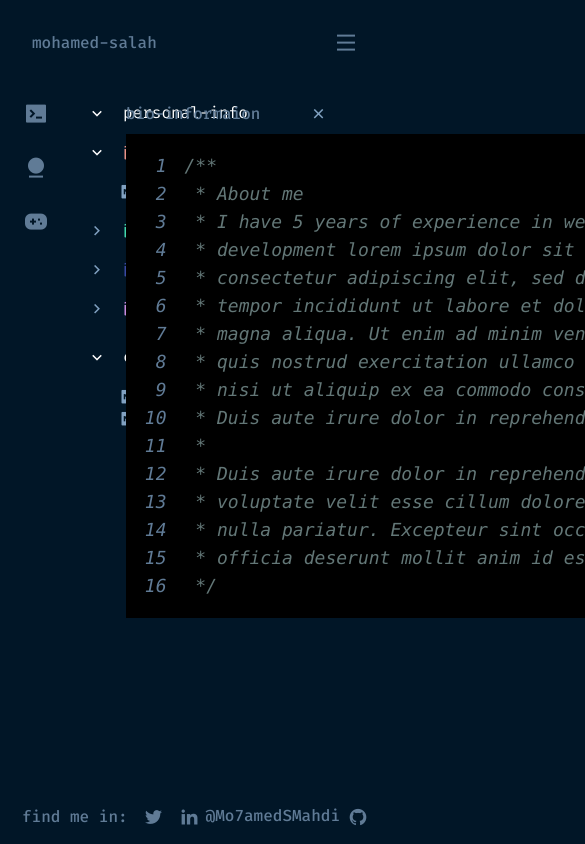
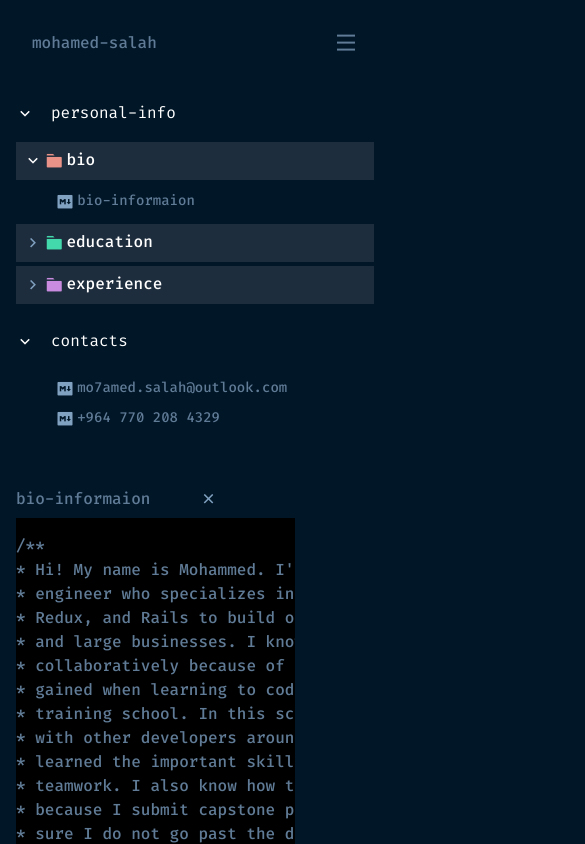
Before and after one commit to Mo7amedSMahdi/developer-portfolio, a React (Create React App) app: page /about in a window 390 px wide. Shown: the top 844 px of the page, 585 px wide, since content can reach past the window. Built offline with nearby package versions, Linux system fonts and the light colour scheme.

Commit message:
finish about page

```diff
--- a/src/components/about/About.jsx
+++ b/src/components/about/About.jsx
@@ -1,10 +1,11 @@
-import React, { useEffect } from 'react';
+import React, { useEffect, useState } from 'react';
 import { useSelector, useDispatch } from 'react-redux';
 import { Prism as SyntaxHighlighter } from 'react-syntax-highlighter';
 import { nightOwl } from 'react-syntax-highlighter/dist/esm/styles/prism';
 import './about.css';
 import Accordion from '../global/accordion';
 import CodeSnippet from '../global/codeSnippet';
+import useWindowDimensions from '../global/useWindowDimensions';
 
 const about = () => {
   const about = useSelector((state) => state.aboutReducer);
@@ -65,15 +66,21 @@ const about = () => {
           </div>
         </div>
       </div>
-
+      <div className="showcase flex">
         <div className="about-body flex flex--column">
           <div className="body-title flex">
             <p>{about.activeTab.tabTitle}</p>
             <i className="ri-close-fill icon--gray" />
           </div>
+          {useWindowDimensions().width > 768 ? (
             <SyntaxHighlighter language="javascript" style={nightOwl} showLineNumbers={true}>
               {about.activeTab.description}
             </SyntaxHighlighter>
+          ) : (
+            <SyntaxHighlighter language="javascript" style={nightOwl} showLineNumbers={false} wrapLines={true} wrapLongLines={true}>
+              {about.activeTab.description}
+            </SyntaxHighlighter>
+          )}
         </div>
 
         <div className="code-snippets flex flex--column">
@@ -85,6 +92,7 @@ const about = () => {
             <CodeSnippet />
           </div>
         </div>
+      </div>
     </section>
   );
 };
--- a/src/components/about/about.css
+++ b/src/components/about/about.css
@@ -2,11 +2,28 @@ pre {
   background: black !important;
   font-family: var(--ff-fira) !important;
   color: #607b96 !important;
+  font-style: normal !important;
+  font-weight: 450 !important;
+  font-size: 1rem !important;
+  line-height: 150% !important;
   /* padding: 2.688rem 3.375rem !important; */
 }
+
 code {
-  font-famly: var(--ff-fira) !important;
+  font-family: var(--ff-fira) !important;
   color: #607b96 !important;
+  font-style: normal;
+  font-weight: 450;
+  font-size: 1rem;
+  line-height: 150%;
+}
+
+.doc-comment {
+  color: #607b96 !important;
+  font-style: normal !important;
+  font-weight: 450 !important;
+  font-size: 1rem !important;
+  line-height: 150% !important;
 }
 
 .side-container {
@@ -57,17 +74,31 @@ code {
 }
 
 .accordion-body {
-  margin-inline-start: 2rem;
+  margin-inline-start: 2.5rem;
+}
+
+.accordion-body ol {
+  display: flex;
+  flex-direction: column;
+  gap: 0.5rem;
 }
 
 .file-element {
   cursor: pointer;
 }
 
+.showcase {
+  justify-content: space-between;
+  align-items: flex-start;
+  width: 100%;
+}
+
 .about-body {
   --gap: 0;
 
-  padding: 1.063rem 2rem;
+  max-width: 400px;
+  min-width: 50%;
+  padding: 1.063rem 0;
 }
 
 .body-title {
@@ -89,8 +120,8 @@ code {
 .code-snippet {
   width: 100%;
   padding: 2rem 0;
-
   --gap: 0.8rem;
+  max-width: 488px;
 }
 
 .code-header {
@@ -126,3 +157,108 @@ code {
   border: 1px solid var(--clr-lines);
   border-radius: 15px;
 }
+
+@media screen and (max-width: 840px) {
+  .about {
+    flex-direction: column;
+    padding-inline: 1rem;
+  }
+
+  .side-container {
+    max-width: 100%;
+  }
+
+  .side-icons {
+    display: none;
+  }
+
+  .explorer {
+    width: 100%;
+  }
+
+  .side-accordions {
+    --gap: 0.2rem;
+  }
+
+  .accordion-header {
+    background: var(--clr-lines);
+    padding: 0.5rem;
+  }
+
+  .accordion-header p {
+    color: var(--clr-white);
+  }
+
+  .accordion-body {
+    padding-block: 0.5rem;
+  }
+
+  .about-body {
+    padding-inline: 0;
+  }
+
+  pre {
+    padding-inline: 0 !important;
+  }
+
+  .code-snippets {
+    padding-inline: 0;
+  }
+
+  .actions li:nth-child(2) {
+    display: none;
+  }
+
+  .showcase {
+    flex-direction: column;
+  }
+}
+
+@media screen and (max-width: 1024px) {
+  .about {
+    padding-inline: 1rem;
+  }
+
+  .side-icons {
+    display: none;
+  }
+
+  .side-accordions {
+    --gap: 0.2rem;
+  }
+
+  .accordion-header {
+    background: var(--clr-lines);
+    padding: 0.5rem;
+  }
+
+  .accordion-header p {
+    color: var(--clr-white);
+  }
+
+  .accordion-body {
+    padding-block: 0.5rem;
+  }
+
+  .about-body {
+    padding-inline: 0;
+    max-width: 100%;
+  }
+
+  pre {
+    padding-inline: 0 !important;
+  }
+
+  .code-snippets {
+    padding-inline: 0;
+  }
+
+  .actions li:nth-child(2) {
+    display: none;
+  }
+
+  .showcase {
+    flex-direction: column;
+    width: 78%;
+  }
+}
--- a/src/components/footer/footer.css
+++ b/src/components/footer/footer.css
@@ -5,10 +5,6 @@ footer {
   width: 100%;
   gap: 1rem;
   padding: 1rem 1.375rem;
-  position: absolute;
-  bottom: 0;
-  left: 0;
-  right: 0;
 }
 
 p {
--- a/src/components/global/codeSnippet.jsx
+++ b/src/components/global/codeSnippet.jsx
@@ -25,11 +25,11 @@ const codeSnippet = () => {
         <div className="actions">
           <ul>
             <li>
-              <i class="ri-chat-smile-3-fill icon--gray" />
+              <i className="ri-chat-smile-3-fill icon--gray" />
               <p>details</p>
             </li>
             <li>
-              <i class="ri-star-fill icon--gray" />
+              <i className="ri-star-fill icon--gray" />
               <p>3</p>
               <p>Stars</p>
             </li>
--- /dev/null
+++ b/src/components/global/useWindowDimensions.jsx
@@ -0,0 +1,24 @@
+import { useState, useEffect } from 'react';
+
+function getWindowDimensions() {
+  const { innerWidth: width, innerHeight: height } = window;
+  return {
+    width,
+    height,
+  };
+}
+
+export default function useWindowDimensions() {
+  const [windowDimensions, setWindowDimensions] = useState(getWindowDimensions());
+
+  useEffect(() => {
+    function handleResize() {
+      setWindowDimensions(getWindowDimensions());
+    }
+
+    window.addEventListener('resize', handleResize);
+    return () => window.removeEventListener('resize', handleResize);
+  }, []);
+
+  return windowDimensions;
+}
--- a/src/store/about.js
+++ b/src/store/about.js
@@ -22,15 +22,11 @@ const personalInfo = [
   },
   {
     id: uuidv4(),
-    title: 'intersets',
-    tabs: [{ id: uuidv4(), description: aboutData.INTERESTS, tabTitle: 'my-interests' }],
-    iconColor: 'icon--blue',
-    isFolder: true,
-  },
-  {
-    id: uuidv4(),
     title: 'experience',
-    tabs: [{ id: uuidv4(), description: aboutData.WORK_EXPERIENCE, tabTitle: 'work-experience' }],
+    tabs: [
+      { id: uuidv4(), description: aboutData.WORK_EXPERIENCE, tabTitle: 'work-experience' },
+      { id: uuidv4(), description: aboutData.SKILLS, tabTitle: 'skills' },
+    ],
     iconColor: 'icon--lavender',
     isFolder: true,
   },
--- a/src/store/data/about.js
+++ b/src/store/data/about.js
@@ -1,52 +1,64 @@
 export const BIO_INFORMATION = `/**
- * About me
- * I have 5 years of еxperience in web
- * development lorem ipsum dolor sit amet,
- * consectetur adipiscing elit, sed do eiusmod
- * tempor incididunt ut labore et dolore
- * magna aliqua. Ut enim ad minim veniam,
- * quis nostrud exercitation ullamco laboris
- * nisi ut aliquip ex ea commodo consequat.
- * Duis aute irure dolor in reprehenderit in
- *
- * Duis aute irure dolor in reprehenderit in
- * voluptate velit esse cillum dolore eu fugiat
- * nulla pariatur. Excepteur sint occaecat
- * officia deserunt mollit anim id est laborum.
+* Hi! My name is Mohammed. I'm a full-stack software
+* engineer who specializes in  Javascript, React,
+* Redux, and Rails to build oftware solutions for small
+* and large businesses. I know how to work remotely and
+* collaboratively because of the experience I have
+* gained when learning to code at Microverse, an online
+* training school. In this school, I code every day
+* with other developers around the world and have
+* learned the important skills of communication and
+* teamwork. I also know how to work to tight deadlines
+* because I submit capstone projects every week and make
+* sure I do not go past the deadline. I also know how to
+* learn new languages quickly!.I have already created
+* some projects in Ruby, JavaScript, and HTML.  I've
+* spent the last several months working on several of
+* projects: landing pages, APIs, and a desktop delivery
+* app for a local restaurant chain. I'm in the top 5% of
+*  active GitHub users in my country, which is a small
+* brag but something I'm really proud of.
  */`;
-export const UNIVERSITY = `
- /**
- * UNIVERSITY
- * I have 5 years of еxperience in web
- * development lorem ipsum dolor sit amet,
- * consectetur adipiscing elit, sed do eiusmod
- * tempor incididunt ut labore et dolore
- * magna aliqua. Ut enim ad minim veniam,
- * quis nostrud exercitation ullamco laboris
- * nisi ut aliquip ex ea commodo consequat.
- * Duis aute irure dolor in reprehenderit in
- *
- * Duis aute irure dolor in reprehenderit in
- * voluptate velit esse cillum dolore eu fugiat
- * nulla pariatur. Excepteur sint occaecat
- * officia deserunt mollit anim id est laborum.
- */`;
+
+export const SKILLS = `export const Skills = async (baseURL) => {
+  const skillList = [
+    {
+      'Front-End': ['JavaScript', 'React', 'Redux', 'jQuery', 'HTML5', 'CSS3'],
+      'Back-End': ['Ruby', 'Rails', 'MySQL', 'Asp.net', 'PHP Laravel', 'Node.js'],
+      'Mobile development': ['Java', 'Kotlin', 'React Native', 'flutter'],
+      'Tools & Methods': ['Git', 'GitHub', 'Heroku', 'Netlify', 'Mobile/Responsive Development', 'RSpec', 'TDD'],
+      'Professional': ['Remote Pair-Programming','Mob programming', 'Teamwork', 'Mentoring']
+    }
+  ]
+  await axios.post('https://Mo7amedSMahdi.tech/personal/siklls/', skillList, {
+    headers: {
+      'Content-Type': 'application/json',
+    },
+  });
+  dispatch(skilsAddedAction(book));
+};`;
+
+export const UNIVERSITY = `"University": {
+        "university": "Imam Ja'afer Al-sadiq",
+        "department: "Computer Science",
+        "body": [
+            "Learnt the core fundamentals of Computer Science, Data Bases, Data",
+            "Structures, Algorithms, Communications and networks, and Image Processing."
+        ],
+    }`;
 
 export const BOOTCAMPS = `/**
  * BOOTCAMPS
- * I have 5 years of еxperience in web
- * development lorem ipsum dolor sit amet,
- * consectetur adipiscing elit, sed do eiusmod
- * tempor incididunt ut labore et dolore
- * magna aliqua. Ut enim ad minim veniam,
- * quis nostrud exercitation ullamco laboris
- * nisi ut aliquip ex ea commodo consequat.
- * Duis aute irure dolor in reprehenderit in
- *
- * Duis aute irure dolor in reprehenderit in
- * voluptate velit esse cillum dolore eu fugiat
- * nulla pariatur. Excepteur sint occaecat
- * officia deserunt mollit anim id est laborum.
+* - Learnt the core fundamentals of Full-Stack web development:
+*    HTML/CSS, Ruby, Ruby On Rails, React, NodeJs, Express & MongoDB,
+*    while enrolled in an extremely selective (.3% acceptance rate)
+*    full-time development program.
+* - Completed 2000+ development hours pair-programming with students
+*   from different countries while also following agile methodologies.
+* - Built 90+ projects ranging from mini-projects to complex Full-Stack
+*   applications.
+*- Volunteered to mentor junior developers and helped provide guidance
+*  and help to fellow peers.
  */`;
 
 export const INTERESTS = `/**
```
Lines whose indentation alone changed are shown as unchanged.
